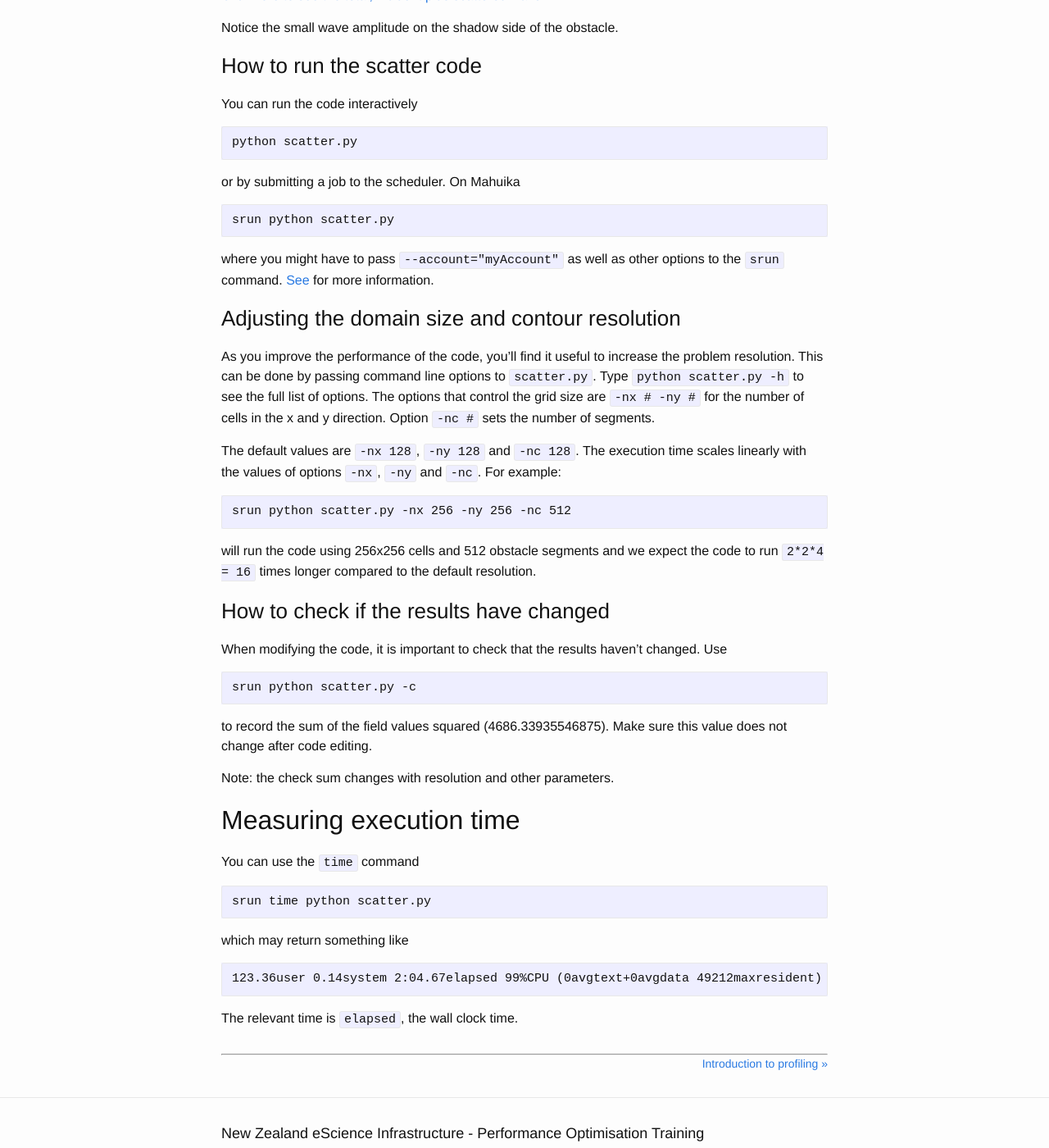
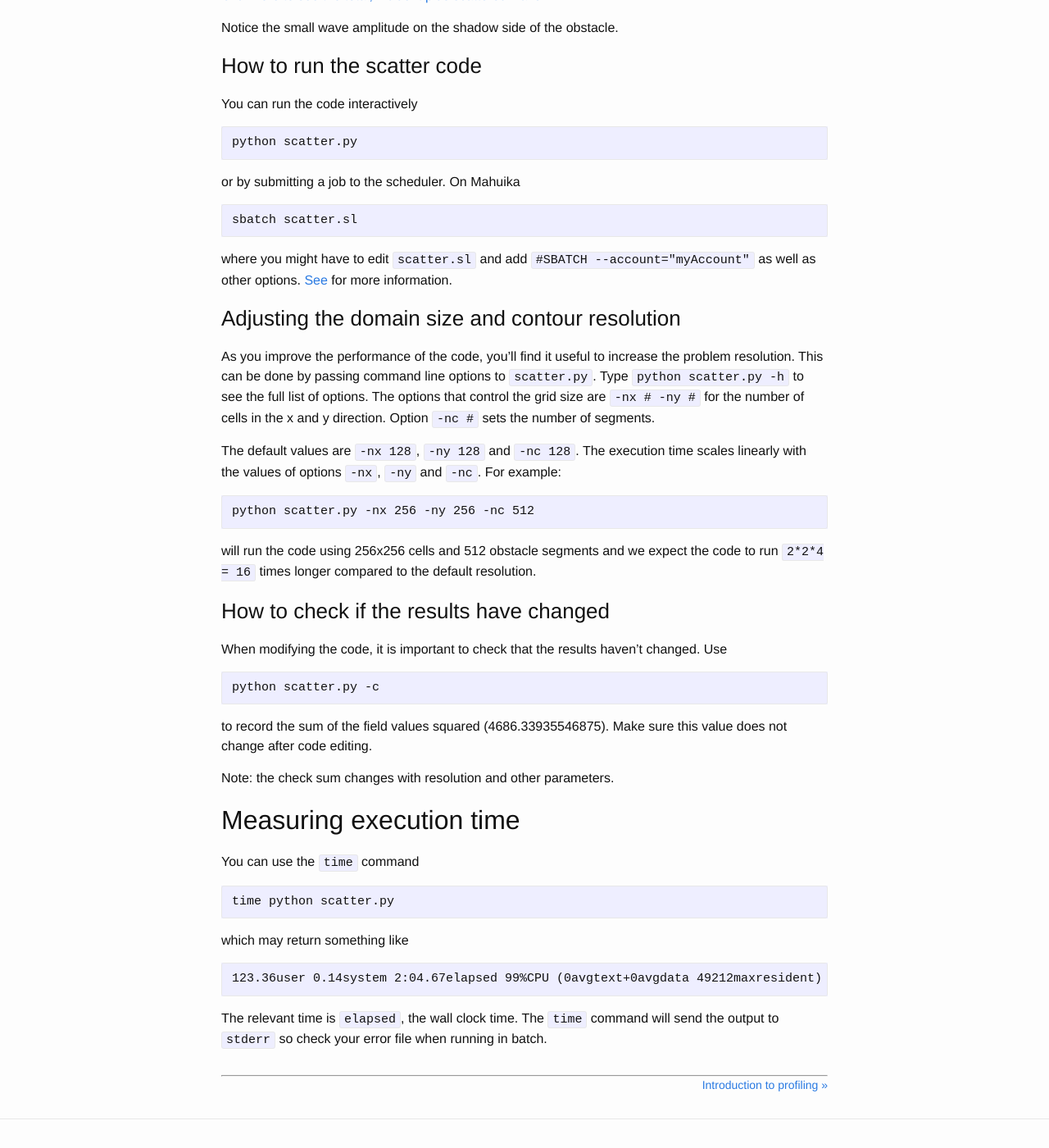
Before and after one commit to nesi/perf-training, a Jekyll site: the page built from _lessons/python-scatter/00-introduction.md, in a window 1280 px wide and 1400 px high, scrolled down 2069 px. Shown: the whole window at 82% size. Built offline with Jekyll 4.4.1, drawn with Linux system fonts in a browser that asks for light colours.

Commit message:
Using sbatch in place of srun

````diff
--- a/_lessons/python-scatter/00-introduction.md
+++ b/_lessons/python-scatter/00-introduction.md
@@ -81,9 +81,9 @@ python scatter.py
 ```
 or by submitting a job to the scheduler. On Mahuika
 ```
-srun python scatter.py
+sbatch scatter.sl
 ```
-where you might have to pass `--account="myAccount"` as well as other options to the `srun` command. [See](https://support.nesi.org.nz/hc/en-gb/articles/360000359576-Slurm-Usage-A-Primer) for more information.
+where you might have to edit `scatter.sl` and add `#SBATCH --account="myAccount"` as well as other options. [See](https://support.nesi.org.nz/hc/en-gb/articles/360000359576-Slurm-Usage-A-Primer) for more information.
 
 ### Adjusting the domain size and contour resolution
 
@@ -91,7 +91,7 @@ As you improve the performance of the code, you'll find it useful to increase th
 
 The default values are `-nx 128`, `-ny 128` and `-nc 128`. The execution time scales linearly with the values of options `-nx`, `-ny` and `-nc`. For example:
 ```
-srun python scatter.py -nx 256 -ny 256 -nc 512
+python scatter.py -nx 256 -ny 256 -nc 512
 ```
 will run the code using 256x256 cells and 512 obstacle segments and we expect the code to run `2*2*4 = 16` times longer compared to the default resolution.
 
@@ -100,7 +100,7 @@ will run the code using 256x256 cells and 512 obstacle segments and we expect th
 
 When modifying the code, it is important to check that the results haven't changed. Use
 ```
-srun python scatter.py -c
+python scatter.py -c
 ```
 to record the sum of the field values squared (4686.33935546875). Make sure this value does not change after code editing.
 
@@ -110,10 +110,10 @@ Note: the check sum changes with resolution and other parameters.
 
 You can use the `time` command
 ```
-srun time python scatter.py
+time python scatter.py
 ```
 which may return something like
 ```
 123.36user 0.14system 2:04.67elapsed 99%CPU (0avgtext+0avgdata 49212maxresident)
 ```
-The relevant time is `elapsed`, the wall clock time.
+The relevant time is `elapsed`, the wall clock time. The `time` command will send the output to `stderr` so check your error file when running in batch.
````
Also changed, not shown: _lessons/python-scatter/01-profiling.md (+1 -1 lines), _lessons/python-scatter/01b-profiling-map.md (+3 -3 lines), _lessons/python-scatter/02-vectorising.md (+1 -1 lines), _lessons/python-scatter/04a-multiprocessing.md (+4 -9 lines).
